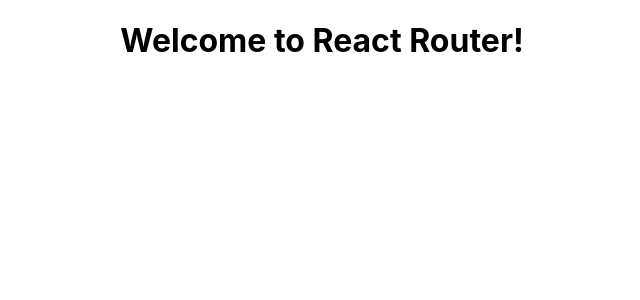
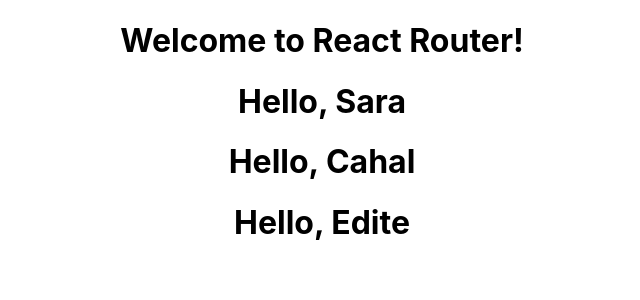
Before and after one commit to wgshtg/cra-boilerplate, a React (Create React App) app: page /composingComponent in a window 1280 px wide. Shown: the top 300 px of the page, without its empty margins (318-958 px from the left). Built offline with nearby package versions, Linux system fonts and the light colour scheme.

Commit message:
ComposingComponent sample

```diff
--- a/src/App.tsx
+++ b/src/App.tsx
@@ -3,6 +3,7 @@
 import React from 'react';
 import { Link, Route, Routes } from 'react-router-dom';
 
+import ComposingComponent from './ComposingComponent';
 
 // import tickingClock from './tickingClock';
 
@@ -16,6 +17,7 @@
       <Routes>
         <Route path="/" element={<Home />} />
         <Route path="about" element={<About />} />
+        <Route path="composingComponent" element={<ComposingComponent />} />
       </Routes>
     </div>
   );
--- /dev/null
+++ b/src/ComposingComponent.tsx
@@ -0,0 +1,16 @@
+function Welcome(props: any) {
+  return <h1>Hello, {props.name}</h1>;
+}
+
+// 同時引入多個 React component
+function ComposingComponent() {
+  return (
+    <div>
+      <Welcome name="Sara" />
+      <Welcome name="Cahal" />
+      <Welcome name="Edite" />
+    </div>
+  );
+}
+
+export default ComposingComponent;
```
Also changed, not shown: 1 other file (tests, documents, lock files or other folders).
